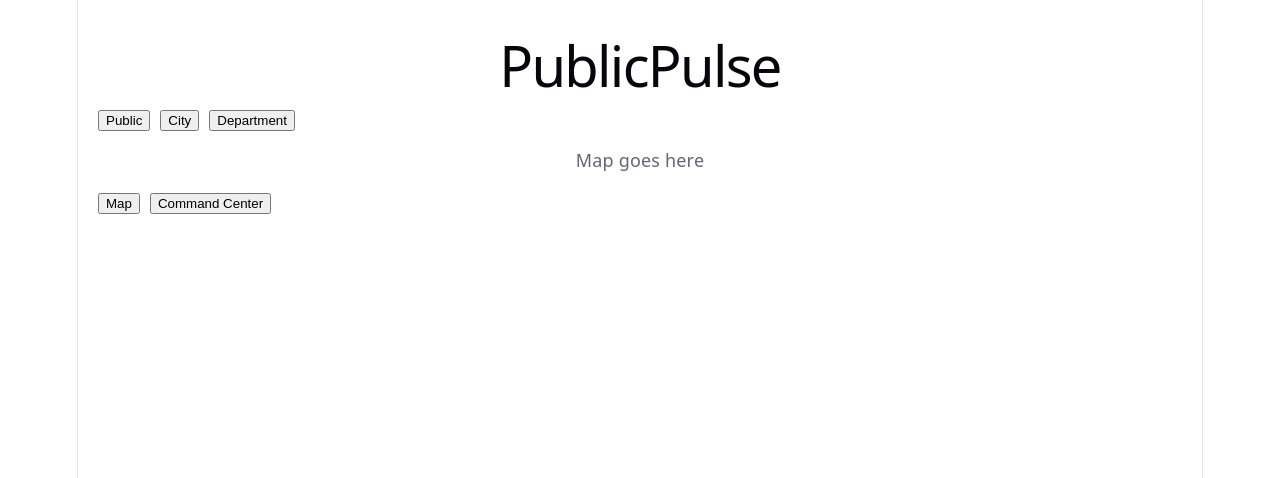
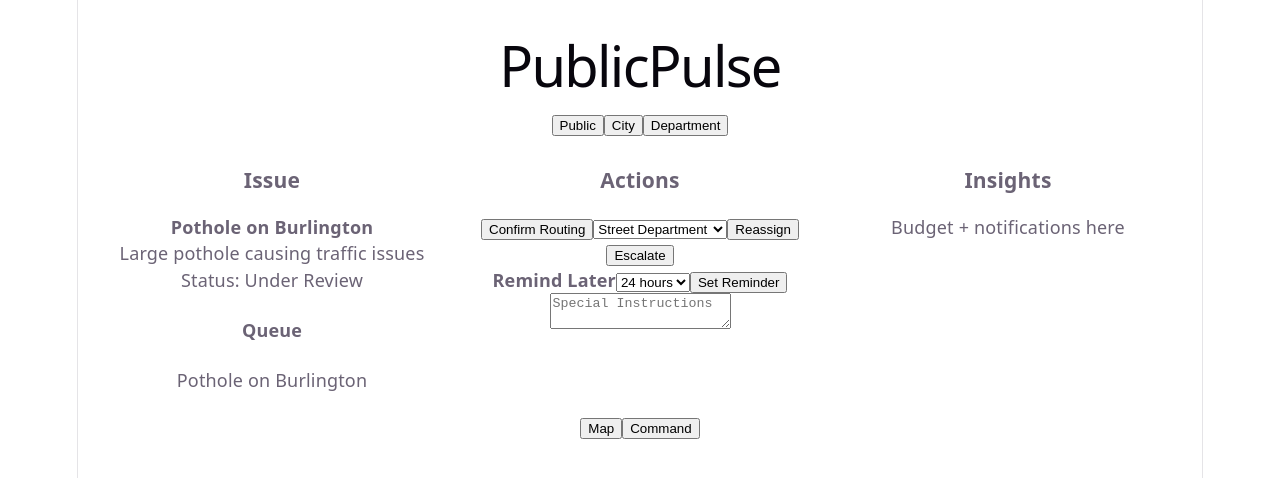
Before and after one commit to spauleylaw-collab/publicpulse-latest-vercel, a React (Vite) app: page / in a window 1280 px wide. Both pictures are taken after a click on the button "City". Shown: the top 478 px of the page. Built offline with nearby package versions, Linux system fonts and the light colour scheme.

Commit message:
New PublicPulse working version

```diff
--- a/src/App.jsx
+++ b/src/App.jsx
@@ -1,7 +1,4 @@
-// ONLY showing key structure + updated sections to keep this usable in chat
-// You will REPLACE your existing App.jsx with this
-
-import React, { useState, useMemo } from "react";
+import React, { useState, useEffect } from "react";
 
 /* =========================
    CONSTANTS
@@ -20,7 +17,7 @@ const TABS = {
   DEPARTMENT: "department",
 };
 
-const ROUTING_DEPARTMENTS = [
+const DEPARTMENTS = [
   "Street Department",
   "Utilities",
   "Parks",
@@ -40,56 +37,149 @@ export default function App() {
   const [persona, setPersona] = useState(PERSONAS.PUBLIC);
   const [activeTab, setActiveTab] = useState(TABS.HOME);
 
-  const [items, setItems] = useState([]);
-  const [selectedItemId, setSelectedItemId] = useState(null);
+  const [issues, setIssues] = useState([
+    {
+      id: "1",
+      title: "Pothole on Burlington",
+      description: "Large pothole causing traffic issues",
+      department: "Street Department",
+      status: "Under Review",
+      x: 40,
+      y: 50,
+      affected: 3,
+    },
+  ]);
 
-  const [commandForm, setCommandForm] = useState({
-    specialInstructions: "",
-    reassignDepartment: "Administration",
-    multiDepartments: [],
-  });
+  const [selectedIssueId, setSelectedIssueId] = useState("1");
+  const selectedIssue = issues.find((i) => i.id === selectedIssueId);
 
-  const [remindLaterHours, setRemindLaterHours] = useState("24");
+  const [reportMode, setReportMode] = useState(false);
+  const [reportPin, setReportPin] = useState(null);
 
-  const selectedItem = useMemo(
-    () => items.find((i) => i.id === selectedItemId),
-    [items, selectedItemId]
-  );
+  const [remindHours, setRemindHours] = useState("24");
 
   /* =========================
-     MODE TOGGLE
+     MAP CLICK
   ========================= */
 
-  function renderModeToggle() {
-    return (
-      <div style={{ display: "flex", gap: 10, marginBottom: 16 }}>
-        <button onClick={() => setPersona(PERSONAS.PUBLIC)}>Public</button>
-        <button onClick={() => setPersona(PERSONAS.ADMIN)}>City</button>
-        <button onClick={() => setPersona(PERSONAS.DEPARTMENT)}>Department</button>
-      </div>
-    );
+  function handleMapClick(e) {
+    if (!reportMode) return;
+
+    const rect = e.target.getBoundingClientRect();
+    const x = ((e.clientX - rect.left) / rect.width) * 100;
+    const y = ((e.clientY - rect.top) / rect.height) * 100;
+
+    setReportPin({ x, y });
+
+    const newIssue = {
+      id: Date.now().toString(),
+      title: "New Issue",
+      description: "Reported issue",
+      department: "Administration",
+      status: "Under Review",
+      x,
+      y,
+      affected: 1,
+    };
+
+    setIssues([newIssue, ...issues]);
+    setSelectedIssueId(newIssue.id);
+    setReportMode(false);
   }
 
   /* =========================
      REMIND LATER
   ========================= */
 
-  function applyRemindLater(hours) {
-    if (!selectedItem) return;
+  function remindLater() {
+    setIssues((prev) =>
+      prev.map((i) =>
+        i.id === selectedIssueId
+          ? { ...i, status: "Under Review" }
+          : i
+      )
+    );
+  }
 
-    const remindAt = new Date(Date.now() + hours * 3600000);
+  /* =========================
+     MAP
+  ========================= */
 
-    setItems((prev) =>
-      prev.map((item) =>
-        item.id === selectedItem.id
-          ? {
-              ...item,
-              status: "Under Review",
-              publicStatus: "Under Review",
-              reviewReminderAt: remindAt.toISOString(),
+  function renderMap() {
+    return (
+      <div
+        onClick={handleMapClick}
+        style={{
+          height: 500,
+          background: "#eaf3fb",
+          borderRadius: 16,
+          position: "relative",
+          cursor: reportMode ? "crosshair" : "default",
+        }}
+      >
+        {issues.map((i) => (
+          <div
+            key={i.id}
+            onClick={(e) => {
+              e.stopPropagation();
+              setSelectedIssueId(i.id);
+            }}
+            style={{
+              position: "absolute",
+              left: `${i.x}%`,
+              top: `${i.y}%`,
+              transform: "translate(-50%, -100%)",
+              cursor: "pointer",
+            }}
+          >
+            <div
+              style={{
+                width: 16,
+                height: 16,
+                background: "#f44336",
+                borderRadius: "50%",
+              }}
+            />
+          </div>
+        ))}
+      </div>
+    );
   }
-          : item
+
+  /* =========================
+     PUBLIC HOME
+  ========================= */
+
+  function renderPublic() {
+    return (
+      <>
+        {renderMap()}
+
+        <h3>What’s going on right now</h3>
+
+        {selectedIssue && (
+          <div style={{ border: "1px solid #ccc", padding: 10 }}>
+            <strong>{selectedIssue.title}</strong>
+            <p>{selectedIssue.description}</p>
+
+            <button
+              onClick={() => {
+                setIssues((prev) =>
+                  prev.map((i) =>
+                    i.id === selectedIssue.id
+                      ? { ...i, affected: i.affected + 1 }
+                      : i
                   )
+                );
+              }}
+            >
+              I’m affected
+            </button>
+
+            <div>Residents affected: {selectedIssue.affected}</div>
+          </div>
+        )}
+      </>
     );
   }
 
@@ -97,174 +187,138 @@ export default function App() {
      CITY COMMAND CENTER
   ========================= */
 
-  function renderCityCommandCenter() {
+  function renderCity() {
     return (
+      <div style={{ display: "grid", gridTemplateColumns: "1fr 1fr 1fr", gap: 20 }}>
+        {/* LEFT */}
         <div>
-        <h2>Command Center</h2>
+          <h3>Issue</h3>
+          {selectedIssue && (
+            <>
+              <strong>{selectedIssue.title}</strong>
+              <p>{selectedIssue.description}</p>
+              <div>Status: {selectedIssue.status}</div>
+            </>
+          )}
 
-        {selectedItem && (
-          <>
-            <div>{selectedItem.title}</div>
+          <h4>Queue</h4>
+          {issues.map((i) => (
+            <div key={i.id} onClick={() => setSelectedIssueId(i.id)}>
+              {i.title}
+            </div>
+          ))}
+        </div>
+
+        {/* CENTER */}
+        <div>
+          <h3>Actions</h3>
 
           <button>Confirm Routing</button>
 
-            <select
-              value={commandForm.reassignDepartment}
-              onChange={(e) =>
-                setCommandForm({
-                  ...commandForm,
-                  reassignDepartment: e.target.value,
-                })
-              }
-            >
-              {ROUTING_DEPARTMENTS.map((d) => (
+          <select>
+            {DEPARTMENTS.map((d) => (
               <option key={d}>{d}</option>
             ))}
           </select>
-
           <button>Reassign</button>
 
           <button>Escalate</button>
 
           <div>
-              <strong>Multi-Department</strong>
-              {ROUTING_DEPARTMENTS.map((d) => (
-                <label key={d}>
-                  <input type="checkbox" /> {d}
-                </label>
-              ))}
-            </div>
-
-            <div>
             <strong>Remind Later</strong>
             <select
-                value={remindLaterHours}
-                onChange={(e) => setRemindLaterHours(e.target.value)}
+              value={remindHours}
+              onChange={(e) => setRemindHours(e.target.value)}
             >
               <option value="24">24 hours</option>
               <option value="168">7 days</option>
-                <option value="240">10 days</option>
             </select>
 
-              <button onClick={() => applyRemindLater(remindLaterHours)}>
-                Remind Later
-              </button>
+            <button onClick={remindLater}>Set Reminder</button>
           </div>
 
-            <textarea
-              placeholder="Special Instructions"
-              value={commandForm.specialInstructions}
-              onChange={(e) =>
-                setCommandForm({
-                  ...commandForm,
-                  specialInstructions: e.target.value,
-                })
-              }
-            />
-          </>
-        )}
+          <textarea placeholder="Special Instructions" />
+        </div>
+
+        {/* RIGHT */}
+        <div>
+          <h3>Insights</h3>
+          <div>Budget + notifications here</div>
+        </div>
       </div>
     );
   }
 
   /* =========================
-     DEPARTMENT OPERATIONS
+     DEPARTMENT
   ========================= */
 
-  function renderDepartmentOperations() {
+  function renderDepartment() {
     return (
+      <div style={{ display: "grid", gridTemplateColumns: "1fr 1fr 1fr", gap: 20 }}>
         <div>
-        <h2>Operations</h2>
+          <h3>Issue</h3>
+          {selectedIssue && <div>{selectedIssue.title}</div>}
+        </div>
 
-        {selectedItem && (
-          <>
-            <div>{selectedItem.title}</div>
-
+        <div>
+          <h3>Actions</h3>
           <button>Confirm Routing</button>
           <button>In Progress</button>
           <button>Monitoring</button>
           <button>Resolved</button>
+        </div>
 
-            <textarea
-              placeholder="Special Instructions"
-              value={commandForm.specialInstructions}
-              onChange={(e) =>
-                setCommandForm({
-                  ...commandForm,
-                  specialInstructions: e.target.value,
-                })
-              }
-            />
-          </>
-        )}
+        <div>
+          <h3>Insights</h3>
+        </div>
       </div>
     );
   }
 
   /* =========================
-     NAVIGATION
+     NAV
   ========================= */
 
-  function renderBottomNav() {
+  function renderNav() {
     let tabs = [];
 
     if (persona === PERSONAS.PUBLIC) {
-      tabs = [
-        { key: TABS.HOME, label: "Home" },
-        { key: TABS.REPORT, label: "Report" },
-      ];
-    }
-
-    if (persona === PERSONAS.ADMIN) {
-      tabs = [
-        { key: TABS.HOME, label: "Map" },
-        { key: TABS.CITY, label: "Command Center" },
-      ];
-    }
-
-    if (persona === PERSONAS.DEPARTMENT) {
-      tabs = [
-        { key: TABS.HOME, label: "Map" },
-        { key: TABS.DEPARTMENT, label: "Operations" },
-      ];
+      tabs = ["Home", "Report"];
+    } else if (persona === PERSONAS.ADMIN) {
+      tabs = ["Map", "Command"];
+    } else {
+      tabs = ["Map", "Operations"];
     }
 
     return (
-      <div style={{ display: "flex", gap: 10, marginTop: 20 }}>
+      <div style={{ marginTop: 20 }}>
         {tabs.map((t) => (
-          <button key={t.key} onClick={() => setActiveTab(t.key)}>
-            {t.label}
-          </button>
+          <button key={t}>{t}</button>
         ))}
       </div>
     );
   }
 
   /* =========================
-     MAIN RENDER
+     MAIN
   ========================= */
 
   return (
     <div style={{ padding: 20 }}>
       <h1>PublicPulse</h1>
 
-      {renderModeToggle()}
+      <div style={{ marginBottom: 10 }}>
+        <button onClick={() => setPersona(PERSONAS.PUBLIC)}>Public</button>
+        <button onClick={() => setPersona(PERSONAS.ADMIN)}>City</button>
+        <button onClick={() => setPersona(PERSONAS.DEPARTMENT)}>Department</button>
+      </div>
 
-      {activeTab === TABS.HOME && <div>Map goes here</div>}
+      {persona === PERSONAS.PUBLIC && renderPublic()}
+      {persona === PERSONAS.ADMIN && renderCity()}
+      {persona === PERSONAS.DEPARTMENT && renderDepartment()}
 
-      {activeTab === TABS.REPORT && persona === PERSONAS.PUBLIC && (
-        <div>Report flow</div>
-      )}
-
-      {activeTab === TABS.CITY &&
-        persona === PERSONAS.ADMIN &&
-        renderCityCommandCenter()}
-
-      {activeTab === TABS.DEPARTMENT &&
-        persona === PERSONAS.DEPARTMENT &&
-        renderDepartmentOperations()}
-
-      {renderBottomNav()}
+      {renderNav()}
     </div>
   );
 }
```
Lines whose indentation alone changed are shown as unchanged.
